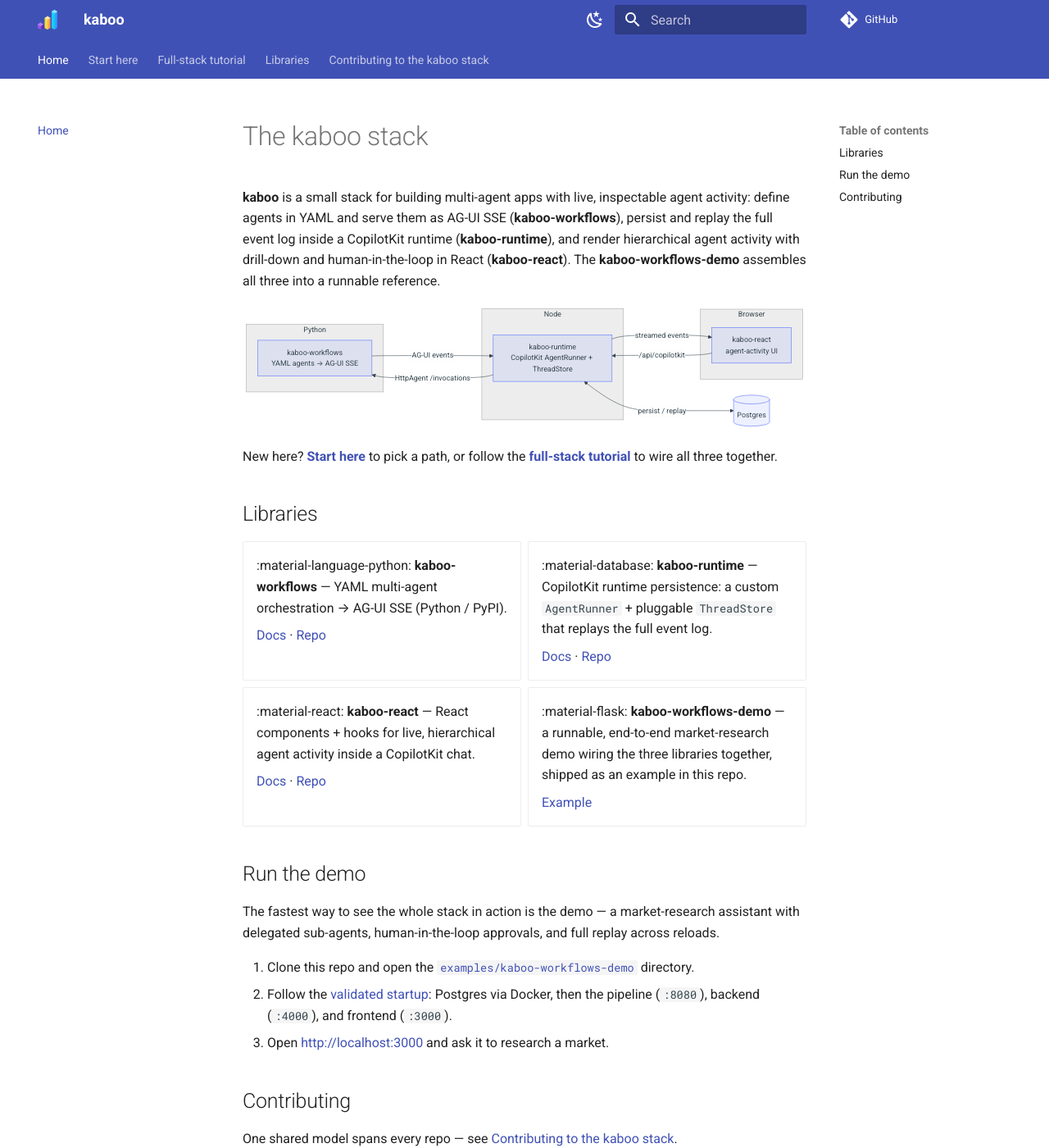
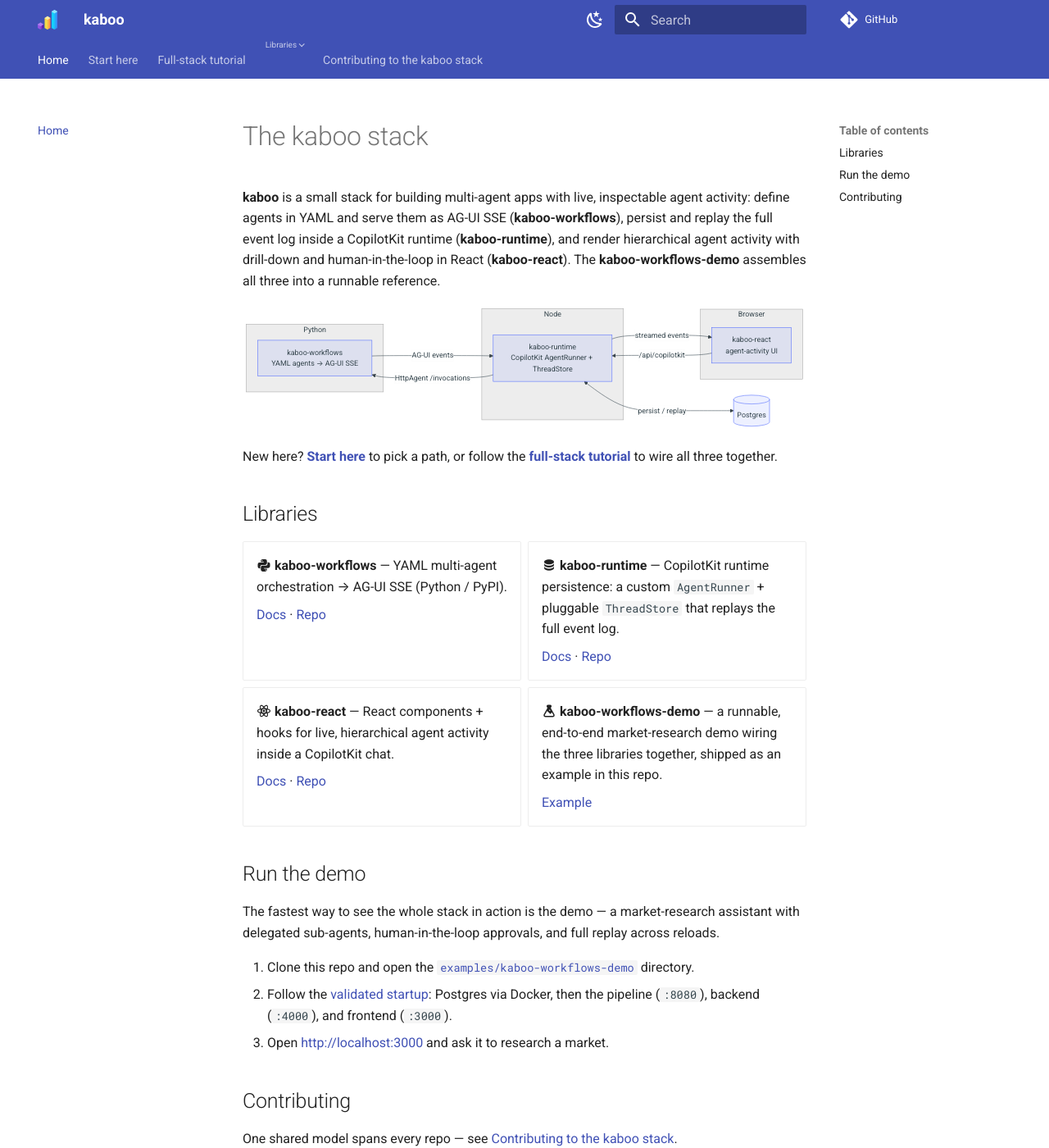
Before and after one commit to gl-pgege/kaboo-docs, an MkDocs documentation site: the page built from docs/index.md, in a window 1280 px wide and 1400 px high. Shown: the whole window at 82% size. Built offline with MkDocs 1.6.1 and Material for MkDocs 9.7.7, drawn with Linux system fonts in a browser that asks for light colours; comment, search, counter and statistics services are not loaded.

Commit message:
fix(docs): render material icons and make Libraries a dropdown
Enable pymdownx.emoji so the :material-*: card icons render as SVGs instead of
literal text. Override the tabs-item partial + add CSS so the Libraries tab is a
hover/focus dropdown of the three library sites (workflows, runtime, react)
instead of collapsing to a single link.

```diff
--- /dev/null
+++ b/docs/assets/tabs-dropdown.css
@@ -0,0 +1,84 @@
+.md-tabs__item--dropdown {
+  position: relative;
+}
+
+.md-tabs__link--dropdown {
+  display: inline-flex;
+  align-items: center;
+  gap: 0.3em;
+  background: none;
+  border: 0;
+  margin: 0;
+  padding: 0;
+  font: inherit;
+  color: inherit;
+  cursor: pointer;
+  opacity: 0.7;
+  transition: opacity 0.25s;
+}
+
+.md-tabs__link--dropdown::after {
+  content: "";
+  width: 0.5em;
+  height: 0.5em;
+  border: 0.12em solid currentcolor;
+  border-top: 0;
+  border-left: 0;
+  transform: rotate(45deg) translateY(-0.1em);
+  transition: transform 0.25s;
+}
+
+.md-tabs__item--dropdown:hover .md-tabs__link--dropdown,
+.md-tabs__item--dropdown:focus-within .md-tabs__link--dropdown {
+  opacity: 1;
+}
+
+.md-tabs__item--dropdown:hover .md-tabs__link--dropdown::after,
+.md-tabs__item--dropdown:focus-within .md-tabs__link--dropdown::after {
+  transform: rotate(225deg) translateX(-0.1em);
+}
+
+.md-tabs__dropdown {
+  position: absolute;
+  top: 100%;
+  left: 0;
+  z-index: 3;
+  min-width: 12rem;
+  margin: 0;
+  padding: 0.3rem 0;
+  list-style: none;
+  background: var(--md-default-bg-color);
+  color: var(--md-default-fg-color);
+  border-radius: 0.2rem;
+  box-shadow: var(--md-shadow-z2);
+  opacity: 0;
+  visibility: hidden;
+  transform: translateY(0.3rem);
+  transition: opacity 0.2s, transform 0.2s, visibility 0.2s;
+}
+
+.md-tabs__item--dropdown:hover .md-tabs__dropdown,
+.md-tabs__item--dropdown:focus-within .md-tabs__dropdown {
+  opacity: 1;
+  visibility: visible;
+  transform: translateY(0);
+}
+
+.md-tabs__dropdown-item {
+  margin: 0;
+}
+
+.md-tabs__dropdown-link {
+  display: block;
+  padding: 0.4rem 0.9rem;
+  color: var(--md-default-fg-color--light);
+  font-size: 0.72rem;
+  white-space: nowrap;
+  transition: background 0.2s, color 0.2s;
+}
+
+.md-tabs__dropdown-link:hover,
+.md-tabs__dropdown-link:focus {
+  background: var(--md-default-fg-color--lightest);
+  color: var(--md-accent-fg-color);
+}
--- a/mkdocs.yml
+++ b/mkdocs.yml
@@ -5,6 +5,7 @@
 
 theme:
   name: material
+  custom_dir: overrides
   logo: assets/kaboo-icon.svg
   favicon: assets/kaboo-icon.svg
   features:
@@ -22,10 +23,16 @@
         icon: material/weather-sunny
         name: Switch to light mode
 
+extra_css:
+  - assets/tabs-dropdown.css
+
 markdown_extensions:
   - admonition
   - attr_list
   - md_in_html
+  - pymdownx.emoji:
+      emoji_index: !!python/name:material.extensions.emoji.twemoji
+      emoji_generator: !!python/name:material.extensions.emoji.to_svg
   - pymdownx.superfences:
       custom_fences:
         - name: mermaid
--- /dev/null
+++ b/overrides/partials/tabs-item.html
@@ -0,0 +1,43 @@
+{% macro render_content(nav_item, ref) %}
+  {% set ref = ref or nav_item %}
+  {% if nav_item == ref or "navigation.indexes" in features %}
+    {% if nav_item.is_index and nav_item.meta.icon %}
+      {% include ".icons/" ~ nav_item.meta.icon ~ ".svg" %}
+    {% endif %}
+  {% endif %}
+  {{ ref.title }}
+{% endmacro %}
+{% macro render(nav_item, ref) %}
+  {% set ref = ref or nav_item %}
+  {% set class = "md-tabs__item" %}
+  {% if ref.active %}
+    {% set class = class ~ " md-tabs__item--active" %}
+  {% endif %}
+  {% if nav_item.children %}
+    {% set first = nav_item.children | first %}
+    {% if first.children %}
+      {{ render(first, ref) }}
+    {% else %}
+      <li class="{{ class }} md-tabs__item--dropdown">
+        <button type="button" class="md-tabs__link md-tabs__link--dropdown" aria-haspopup="true" aria-expanded="false">
+          {{ nav_item.title }}
+        </button>
+        <ul class="md-tabs__dropdown">
+          {% for child in nav_item.children %}
+            <li class="md-tabs__dropdown-item">
+              <a href="{{ child.url | url }}" class="md-tabs__dropdown-link">
+                {{ child.title }}
+              </a>
+            </li>
+          {% endfor %}
+        </ul>
+      </li>
+    {% endif %}
+  {% else %}
+    <li class="{{ class }}">
+      <a href="{{ nav_item.url | url }}" class="md-tabs__link">
+        {{ render_content(nav_item) }}
+      </a>
+    </li>
+  {% endif %}
+{% endmacro %}
```
